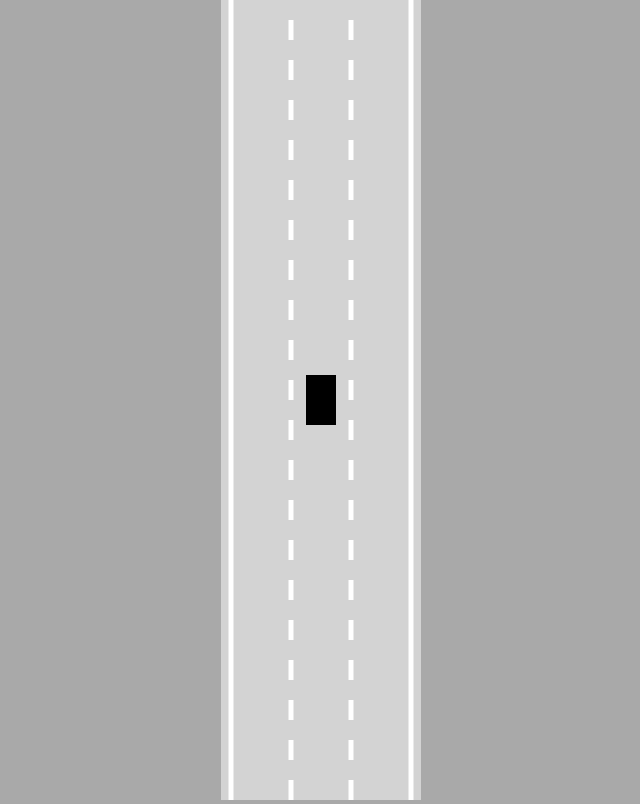
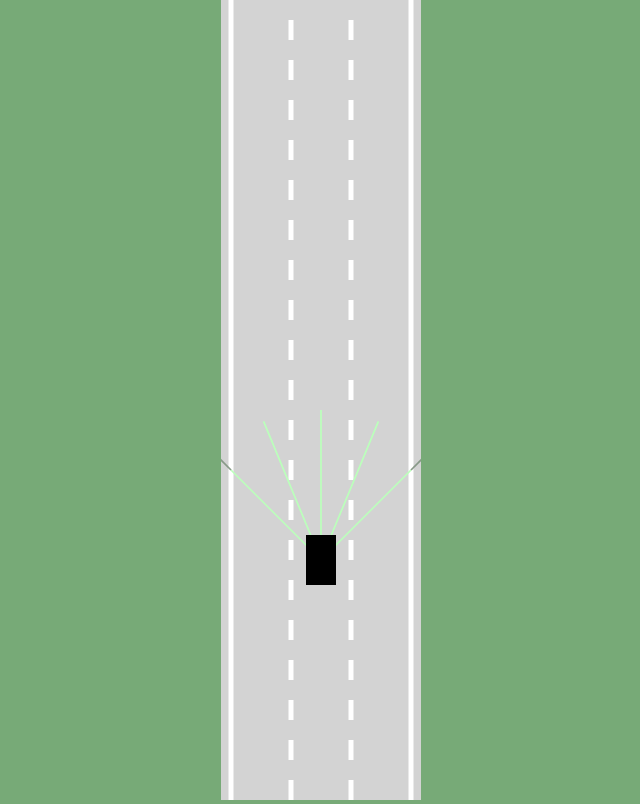
Before and after one commit to selimsahindev/js-self-driving-car, a plain HTML site: page index.html in a window 1280 px wide. Shown: the whole page, without its empty margins (319-959 px from the left). Drawn offline with Linux system fonts and the light colour scheme.

Commit message:
added sensors and line intersection logic to detect collisions

```diff
--- a/car.js
+++ b/car.js
@@ -10,12 +10,57 @@ class Car {
         this.maxSpeed = 3;
         this.friction = 0.05;
         this.angle = 0;
+        this.damaged = false;
 
+        this.sensor = new Sensor(this);
         this.controls = new Controls();
     }
 
-    update() {
-        this.#move();
+    update(roadBorders) {
+        if (!this.damaged) {
+            this.#move();
+            this.polygon = this.#createPolygon(); // Update polygon after moving the car.
+            this.damaged = this.#assessDamage(roadBorders); // Check if the car hit the borders.
+        }
+        this.sensor.update(roadBorders);
+    }
+
+    #assessDamage(roadBorders) {
+        for (let i = 0; i < roadBorders.length; i++) {
+            if (polysIntersect(this.polygon, roadBorders[i])) {
+                return true;
+            }
+        }
+        return false;
+    }
+
+    #createPolygon() {
+        const points = [];
+        const radius = Math.hypot(this.width, this.height) / 2;
+        const alpha = Math.atan2(this.width, this.height);
+
+        // Top-right point
+        points.push({
+            x: this.x - Math.sin(this.angle - alpha) * radius,
+            y: this.y - Math.cos(this.angle - alpha) * radius,
+        });
+        // Top-left point
+        points.push({
+            x: this.x - Math.sin(this.angle + alpha) * radius,
+            y: this.y - Math.cos(this.angle + alpha) * radius,
+        });
+        // Bottom-left point
+        points.push({
+            x: this.x - Math.sin(Math.PI + this.angle - alpha) * radius,
+            y: this.y - Math.cos(Math.PI + this.angle - alpha) * radius,
+        });
+        // Bottom-right point
+        points.push({
+            x: this.x - Math.sin(Math.PI + this.angle + alpha) * radius,
+            y: this.y - Math.cos(Math.PI + this.angle + alpha) * radius,
+        });
+
+        return points;
     }
 
     #move() {
@@ -59,14 +104,23 @@ class Car {
     }
 
     draw(ctx) {
-        ctx.save();
-        ctx.translate(this.x, this.y);
-        ctx.rotate(-this.angle);
+        // Draw the sensor
+        this.sensor.draw(ctx);
 
-        ctx.beginPath();
-        ctx.rect(-this.width / 2, -this.height / 2, this.width, this.height);
-        ctx.fill();
+        // Change the color according to the damaged attribute.
+        if (this.damaged) {
+            ctx.fillStyle = '#EE5555';
+        } else {
+            ctx.fillStyle = 'black';
+        }
 
-        ctx.restore();
+        if (this.polygon) {
+            ctx.beginPath();
+            ctx.moveTo(this.polygon[0].x, this.polygon[0].y);
+            for (let i = 1; i < this.polygon.length; i++) {
+                ctx.lineTo(this.polygon[i].x, this.polygon[i].y);
+            }
+            ctx.fill();
+        }
     }
 }
--- a/index.html
+++ b/index.html
@@ -5,6 +5,7 @@
 </head>
 <body>
     <canvas id="myCanvas"></canvas>
+    <script src="sensor.js"></script>
     <script src="utils.js"></script>
     <script src="road.js"></script>
     <script src="controls.js"></script>
--- a/main.js
+++ b/main.js
@@ -9,13 +9,13 @@ car.draw(ctx);
 animate();
 
 function animate() {
-    car.update();
+    car.update(road.borders);
 
     // This resizes the canvas and also clears on every update.
     canvas.height = window.innerHeight;
 
     ctx.save();
-    ctx.translate(0, -car.y + canvas.height * 0.5);
+    ctx.translate(0, -car.y + canvas.height * 0.7);
 
     road.draw(ctx);
     car.draw(ctx);
--- /dev/null
+++ b/sensor.js
@@ -0,0 +1,106 @@
+class Sensor {
+    constructor(car) {
+        this.car = car;
+        this.rayCount = 5;
+        this.rayLength = 150;
+        // PI means 180 degrees
+        this.raySpread = Math.PI / 2;
+
+        this.rays = [];
+        this.readings = [];
+    }
+
+    update(roadBorders) {
+        this.#castRays(roadBorders);
+
+        this.readings = [];
+
+        for (let i = 0; i < this.rays.length; i++) {
+            this.readings.push(this.#getReading(this.rays[i], roadBorders));
+        }
+    }
+
+    #getReading(ray, roadBorders) {
+        let touches = [];
+
+        for (let i = 0; i < roadBorders.length; i++) {
+            const touch = getIntersection(
+                ray[0],
+                ray[1],
+                roadBorders[i][0],
+                roadBorders[i][1]
+            );
+
+            if (touch) {
+                touches.push(touch);
+            }
+        }
+
+        if (touches.length == 0) {
+            return null;
+        } else {
+            const offsets = touches.map((e) => e.offset);
+            // ... operator is spreading the array into different individual values.
+            const minOffset = Math.min(...offsets);
+            // Return the touch with the minimum offset.
+            return touches.find((e) => e.offset == minOffset);
+        }
+    }
+
+    #castRays() {
+        // Empty the rays array
+        this.rays = [];
+
+        for (let i = 0; i < this.rayCount; i++) {
+            // Calculate the ray angle and add the angle of the car to rotate together.
+            const rayAngle =
+                lerp(
+                    this.raySpread / 2,
+                    -this.raySpread / 2,
+                    // Avoid division by zero by checking if the ray count is equal to one.
+                    this.rayCount == 1 ? 0.5 : i / (this.rayCount - 1)
+                ) + this.car.angle;
+
+            // Starting point of the ray
+            const start = {
+                x: this.car.x,
+                y: this.car.y,
+            };
+            // End point of the ray
+            const end = {
+                x: this.car.x - Math.sin(rayAngle) * this.rayLength,
+                y: this.car.y - Math.cos(rayAngle) * this.rayLength,
+            };
+
+            this.rays.push([start, end]);
+        }
+    }
+
+    draw(ctx) {
+        // Draw all the rays
+        for (let i = 0; i < this.rays.length; i++) {
+            let end = this.rays[i][1];
+
+            // If there is a reading from the sensor, we set the end point to that reading.
+            if (this.readings[i]) {
+                end = this.readings[i];
+            }
+
+            ctx.lineWidth = 1.75;
+
+            // Draw the line up to the end point.
+            ctx.beginPath();
+            ctx.strokeStyle = '#BBFFBB';
+            ctx.moveTo(this.rays[i][0].x, this.rays[i][0].y);
+            ctx.lineTo(end.x, end.y);
+            ctx.stroke();
+
+            // Draw the rest of the line after the touch point.
+            ctx.beginPath();
+            ctx.strokeStyle = '#889988';
+            ctx.moveTo(end.x, end.y);
+            ctx.lineTo(this.rays[i][1].x, this.rays[i][1].y);
+            ctx.stroke();
+        }
+    }
+}
--- a/style.css
+++ b/style.css
@@ -1,6 +1,6 @@
 body {
     margin: 0;
-    background: darkgray;
+    background: #77AA77;
     overflow: hidden;
     text-align: center;
 }
--- a/utils.js
+++ b/utils.js
@@ -1,3 +1,40 @@
 function lerp(A, B, t) {
     return A + (B - A) * t;
 }
+
+function getIntersection(A, B, C, D) {
+    const tTop = (D.x - C.x) * (A.y - C.y) - (D.y - C.y) * (A.x - C.x);
+    const uTop = (C.y - A.y) * (A.x - B.x) - (C.x - A.x) * (A.y - B.y);
+    const bottom = (D.y - C.y) * (B.x - A.x) - (D.x - C.x) * (B.y - A.y);
+
+    if (bottom != 0) {
+        const t = tTop / bottom;
+        const u = uTop / bottom;
+        if (t >= 0 && t <= 1 && u >= 0 && u <= 1) {
+            return {
+                x: lerp(A.x, B.x, t),
+                y: lerp(A.y, B.y, t),
+                offset: t,
+            };
+        }
+    }
+
+    return null;
+}
+
+function polysIntersect(poly1, poly2) {
+    for (let i = 0; i < poly1.length; i++) {
+        for (let j = 0; j < poly2.length; j++) {
+            const touch = getIntersection(
+                poly1[i],
+                poly1[(i + 1) % poly1.length],
+                poly2[j],
+                poly2[(j + 1) % poly2.length]
+            );
+            if (touch) {
+                return true;
+            }
+        }
+    }
+    return false;
+}
```
